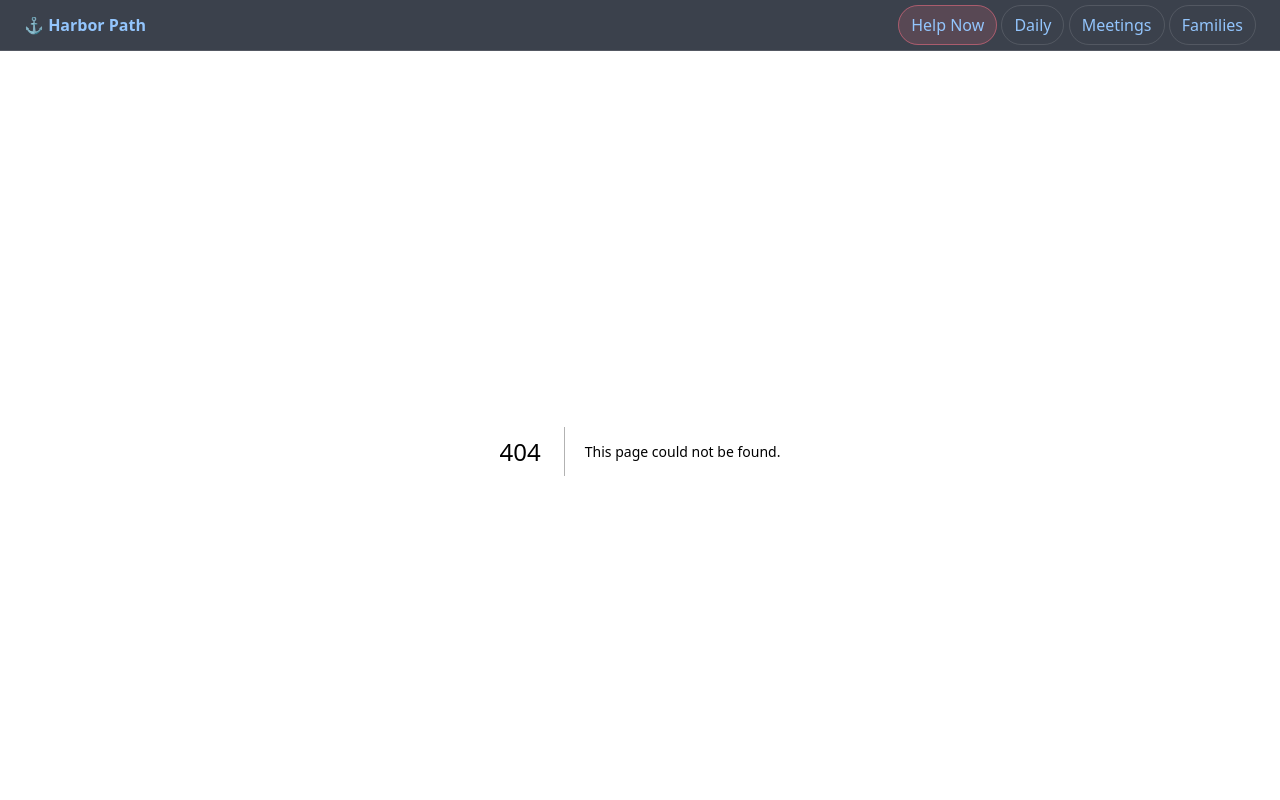
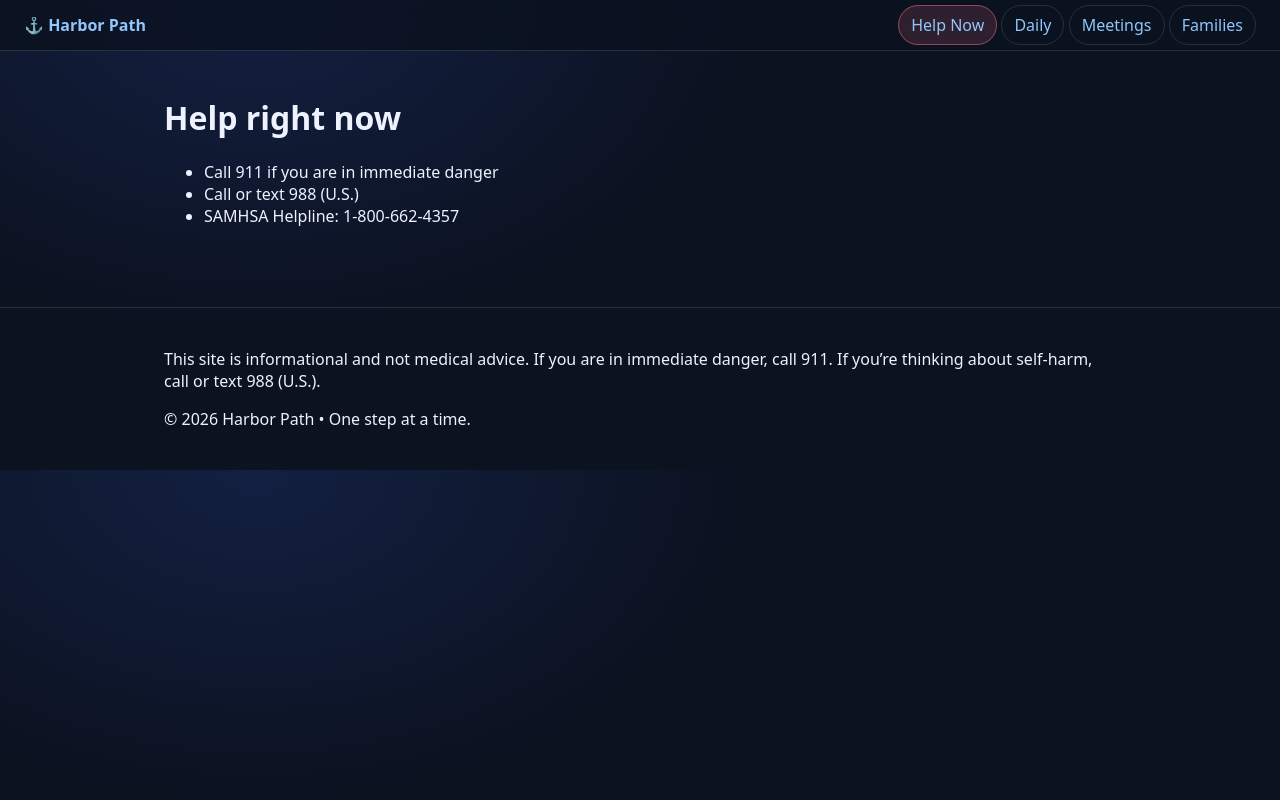
Before and after one commit to KristineMK72/HARBOR-PATH, a Next.js app: page /help-now in a window 1280 px wide. Before the commit this address had no page. Shown: the top 800 px of the page. Built offline with nearby package versions, Linux system fonts and the light colour scheme.

Commit message:
Create page.tsx

```diff
--- /dev/null
+++ b/app/help-now/page.tsx
@@ -0,0 +1,14 @@
+import Container from "@/components/Container";
+
+export default function HelpNow() {
+  return (
+    <Container>
+      <h1>Help right now</h1>
+      <ul>
+        <li>Call 911 if you are in immediate danger</li>
+        <li>Call or text 988 (U.S.)</li>
+        <li>SAMHSA Helpline: 1-800-662-4357</li>
+      </ul>
+    </Container>
+  );
+}
```
